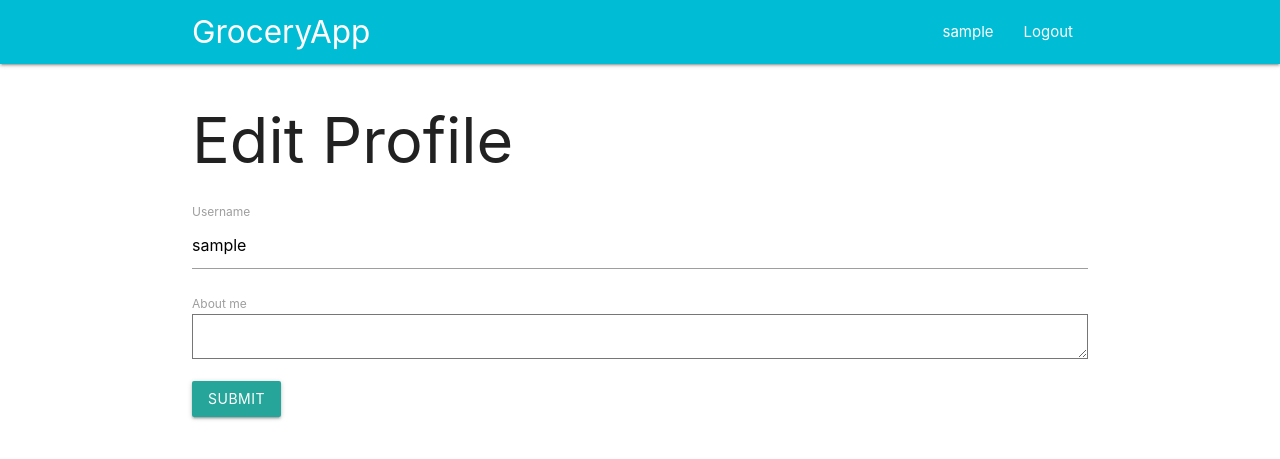
After one commit to TheOafidian/grocery_list, a Flask app: page /edit_profile in a window 1280 px wide. The commit adds this page. Shown: the top 459 px of the page. Run offline with Flask 2, Linux system fonts and the light colour scheme; the visitor is signed in with stand-in values (Sample User, id 1); data comes from the database, SQL or seed files in the repository.

Commit message:
Finished part 6 of tutorial

```diff
--- a/app/forms.py
+++ b/app/forms.py
@@ -1,7 +1,7 @@
 from typing import Deque
 from flask_wtf import FlaskForm
-from wtforms import StringField, PasswordField, BooleanField, SubmitField
-from wtforms.validators import ValidationError, DataRequired, Email, EqualTo
+from wtforms import StringField, PasswordField, BooleanField, SubmitField, TextAreaField
+from wtforms.validators import ValidationError, DataRequired, Email, EqualTo, Length
 from app.models import User
 
 class LoginForm(FlaskForm):
@@ -27,3 +27,8 @@ class RegistrationForm(FlaskForm):
         user = User.query.filter_by(email = email.data).first()
         if user is not None:
             raise ValidationError('Email adress already in use.')
+
+class EditProfileForm(FlaskForm):
+    username = StringField('Username', validators=[DataRequired()])
+    about_me = TextAreaField('About me', validators=[Length(min=0, max=140)])
+    submit = SubmitField("Submit")
--- a/app/models.py
+++ b/app/models.py
@@ -1,4 +1,5 @@
 from datetime import datetime
+from hashlib import md5
 from werkzeug.security import generate_password_hash, check_password_hash
 from flask_login import UserMixin
 from app import db, login
@@ -9,6 +10,8 @@ class User(UserMixin, db.Model):
     email = db.Column(db.String(120), index = True, unique = True)
     password_hash = db.Column(db.String(128))
     posts = db.relationship('Post', backref='author', lazy='dynamic')
+    about_me = db.Column(db.String(140))
+    last_seen = db.Column(db.DateTime, default=datetime.utcnow)
 
     def __repr__(self):
         return f"User {self.username}"
@@ -18,6 +21,10 @@ class User(UserMixin, db.Model):
 
     def check_password(self, password):
         return check_password_hash(self.password_hash, password)
+
+    def avatar(self, size):
+        digest = md5(self.email.lower().encode('utf-8')).hexdigest()
+        return f"http://www.gravatar.com/avatar/{digest}?d=identicons&s={size}"
 
 class Post(db.Model):
     id = db.Column(db.Integer, primary_key=True)
--- a/app/routes.py
+++ b/app/routes.py
@@ -1,9 +1,16 @@
+from datetime import datetime
 from flask import render_template, flash, redirect, url_for, request
 from flask_login import current_user, login_user, login_required, logout_user
 from werkzeug.urls import url_parse
 from app import app, db
-from app.forms import LoginForm, RegistrationForm
+from app.forms import LoginForm, RegistrationForm, EditProfileForm
 from app.models import User
+
+@app.before_request
+def before_request():
+    if current_user.is_authenticated:
+        current_user.last_seen = datetime.utcnow()
+        db.session.commit()
 
 @app.route('/')
 @app.route('/index')
@@ -46,3 +53,28 @@ def register():
         flash(f'Thanks for registering, {form.username.data}')
         return redirect(url_for('login'))
     return render_template('auth/register.html', form=form)
+
+@app.route("/user/<username>")
+@login_required
+def user(username):
+    user = User.query.filter_by(username = username).first_or_404()
+    posts = [
+        {'author' : user, 'body' : 'Test post #1'},
+        {'author' : user, 'body' : 'Test post #2'}
+    ]
+    return render_template('user.html', user=user, posts=posts)
+
+@app.route('/edit_profile', methods=["GET", "POST"])
+@login_required
+def dit_profile():
+    form = EditProfileForm()
+    if form.validate_on_submit():
+        current_user.username = form.username.data
+        current_user.about_me = form.about_me
+        db.session.commit()
+        flash("Your changes have been saved.")
+        return redirect(url_for('eidt_profile'))
+    elif request.method == 'GET':
+        form.username.data = current_user.username
+        form.about_me.data = current_user.about_me
+    return render_template('edit_profile.html', form=form)
--- /dev/null
+++ b/app/templates/_post.html
@@ -0,0 +1,6 @@
+<table>
+    <tr valign="top">
+        <td><img src="{{post.author.avatar(36) }}" alt="profile picture"></td>
+        <td>{{ post.author.username }} says: <br>{{ post.body }}</td>
+    </tr>
+</table>
--- /dev/null
+++ b/app/templates/edit_profile.html
@@ -0,0 +1,23 @@
+{% extends "base.html" %}
+
+{% block content %}
+    <h1>Edit Profile</h1>
+    <form action="" method="post">
+        {{ form.hidden_tag() }}
+        <p>
+            {{ form.username.label }} <br>
+            {{ form.username(size=32) }} <br>
+            {% for error in form.username.errors %}
+                <span style="color:red;">{{ error }}</span>
+            {% endfor %}
+        </p>
+        <p>
+            {{ form.about_me.label }} <br>
+            {{ form.about_me(cols=50, rows=4) }} <br>
+            {% for error in form.about_me.errors %}
+                <span style="color:red;">{{ error }}</span>
+            {% endfor %}
+        </p>
+        <p>{{ form.submit(class_="btn") }}</p>
+    </form>
+{% endblock content %}
--- a/app/templates/nav.html
+++ b/app/templates/nav.html
@@ -6,7 +6,8 @@
         <li><a href="{{ url_for('login') }}">Login</a></li>
         <li><a href="{{ url_for('register') }}">Register</a></li>
         {% else %}
-	      <li>{{ current_user.username }}</li>
+	      <li><a href="{{ url_for('user', username=current_user.username) }}">
+          {{ current_user.username }}</a></li>
         <li><a href="{{ url_for('logout') }}">Logout</a></li>
         {% endif %}
       </ul>
```
Also changed, not shown: app/templates/user.html (added, +25 -0 lines), migrations/versions/23f4a1966c5a_new_fields_in_user_model.py (added, +30 -0 lines).
